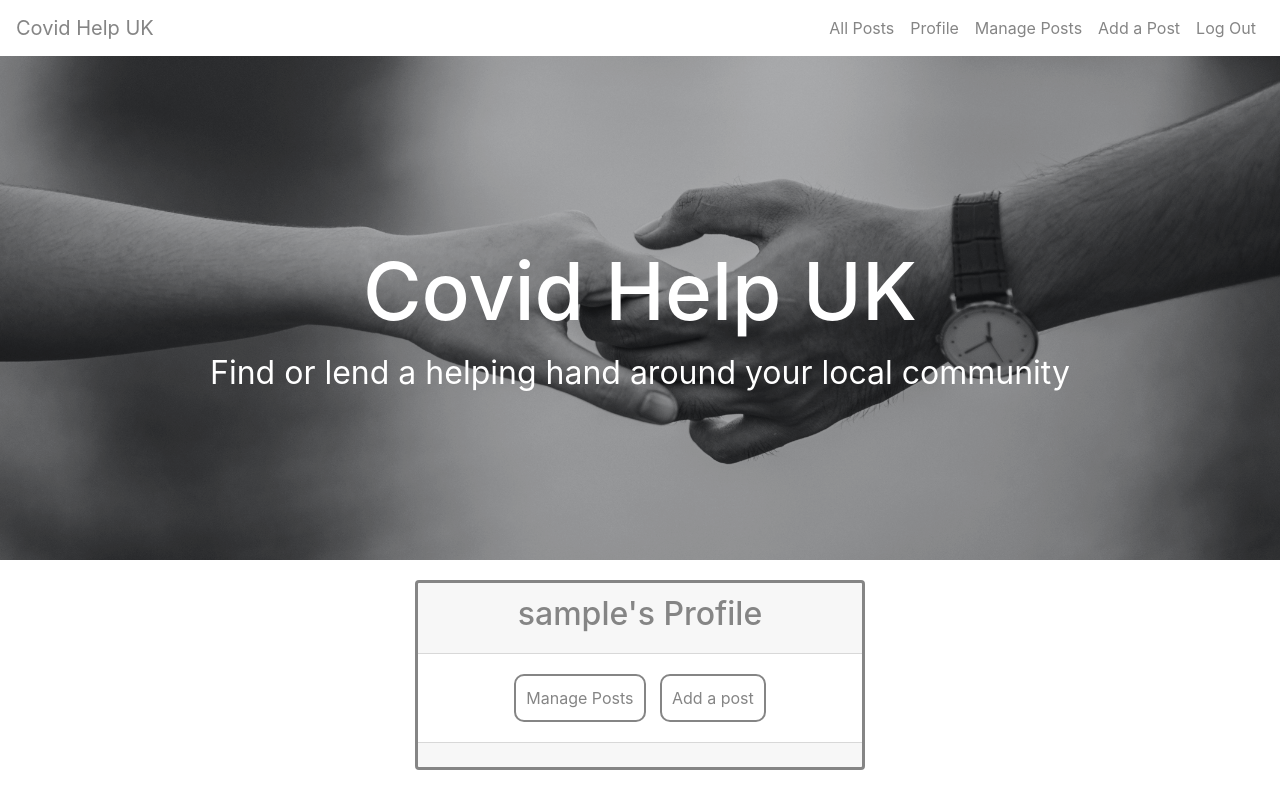
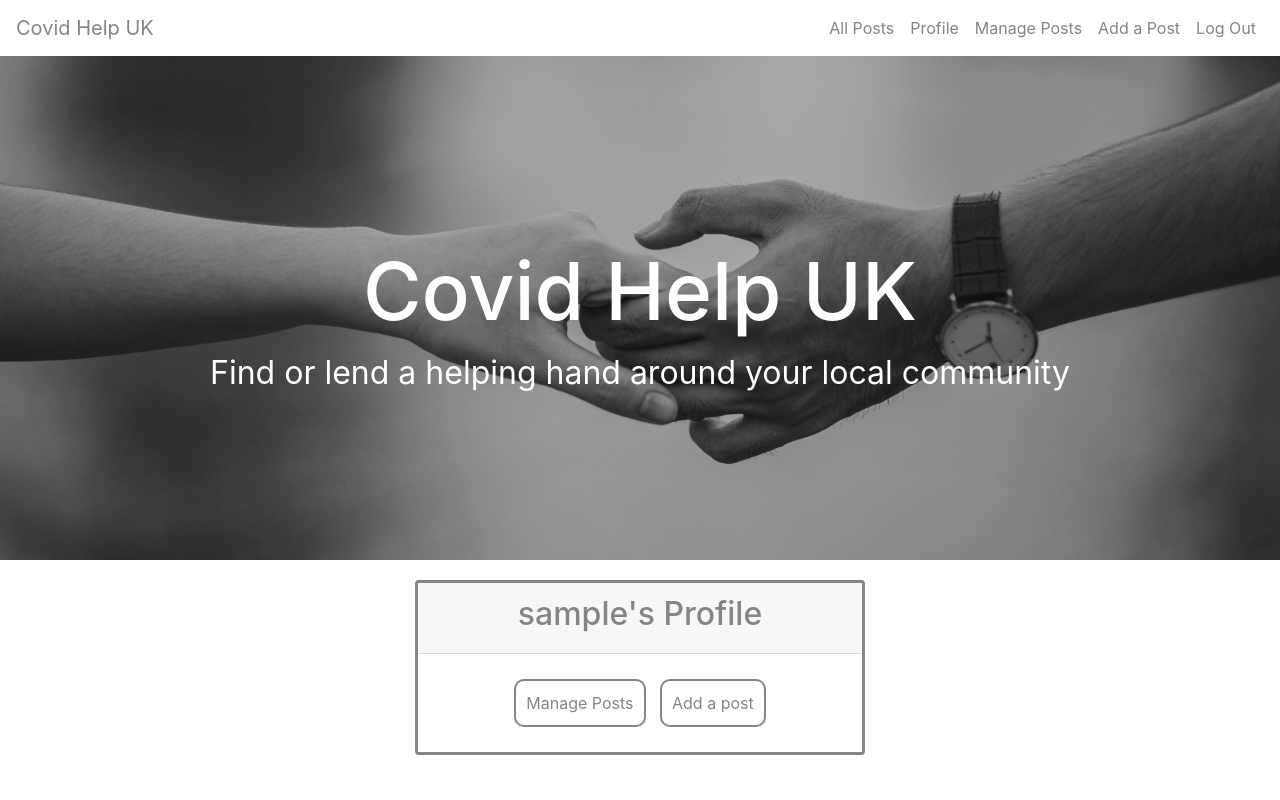
Before and after one commit to raniamarhoni/CovidHelp, a Flask app: page /profile/1 in a window 1280 px wide. Run offline with Flask 2, Linux system fonts and the light colour scheme; the visitor is signed in with stand-in values (Sample User, id 1); a database or web service that is not in the repository returns one stand-in record (values such as "Sample title"); some libraries are stand-ins or nearby versions.

Commit message:
links added to buttons in profile and button style added

```diff
--- a/static/css/styles.css
+++ b/static/css/styles.css
@@ -110,7 +110,7 @@ body {
     border-radius: 10px;
     padding: 10px;
     display: inline-block;
-    margin: 0px 5px;
+    margin: 5px;
 }
 
 .button-section-mid {
--- a/templates/profile.html
+++ b/templates/profile.html
@@ -20,24 +20,13 @@
 
       <!--Cars Body-->
       <div class="card-body">
-
           <div class="card-panel">
-
             <div class="button-section">
-                <a class="button" href="">Manage Posts</a>
-                <a class="button" href="">Add a post</a>
+                <a class="button form-link" href="{{url_for('manage_posts', username=session['user']) }}">Manage Posts</a>
+                <a class="button form-link" href="{{url_for('add_a_post', username=session['user']) }}">Add a post</a>
             </div>
-
-
           </div>
-
-
       </div>
-
-      <div class="card-footer">
-
-      </div>
-
     </div>
   </div>
 </div>
```
